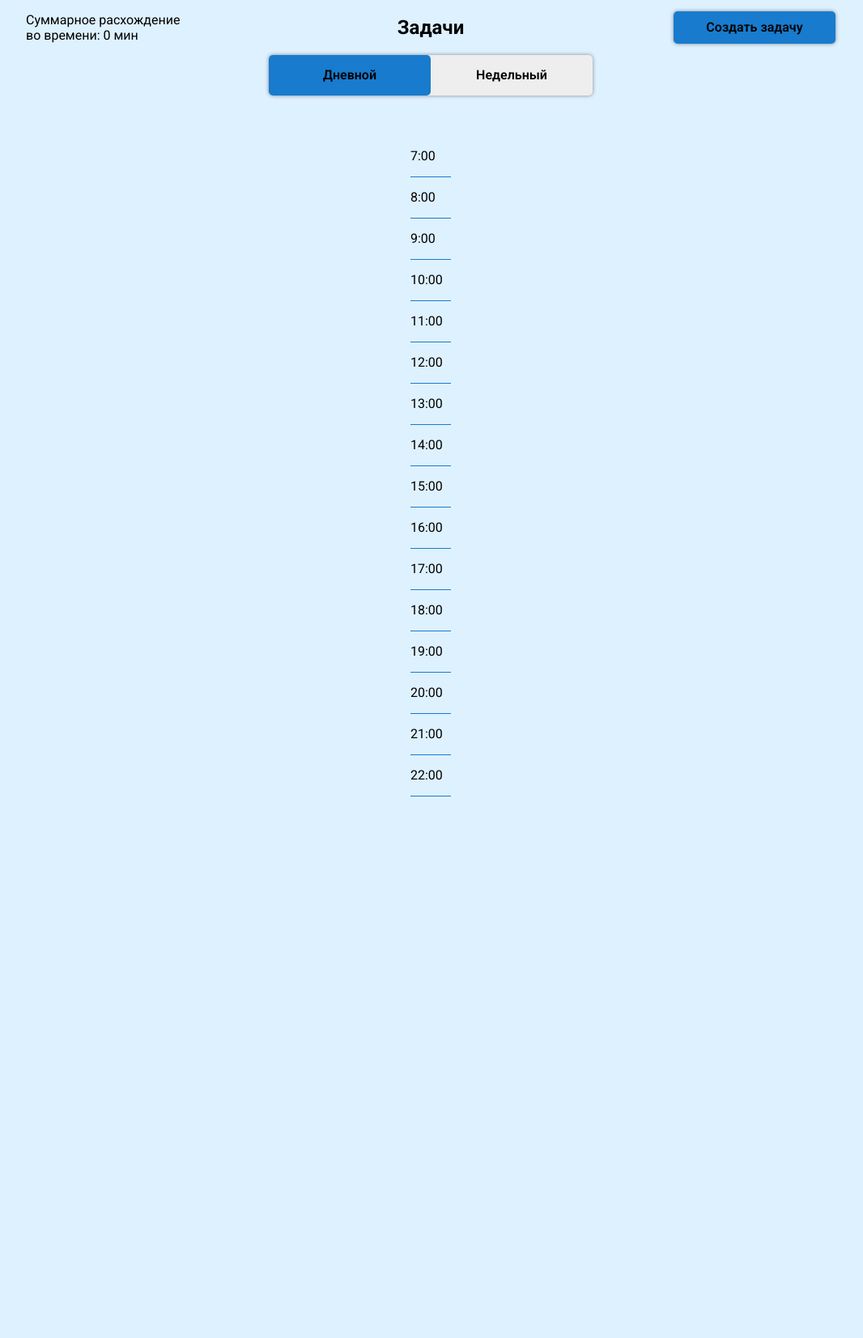
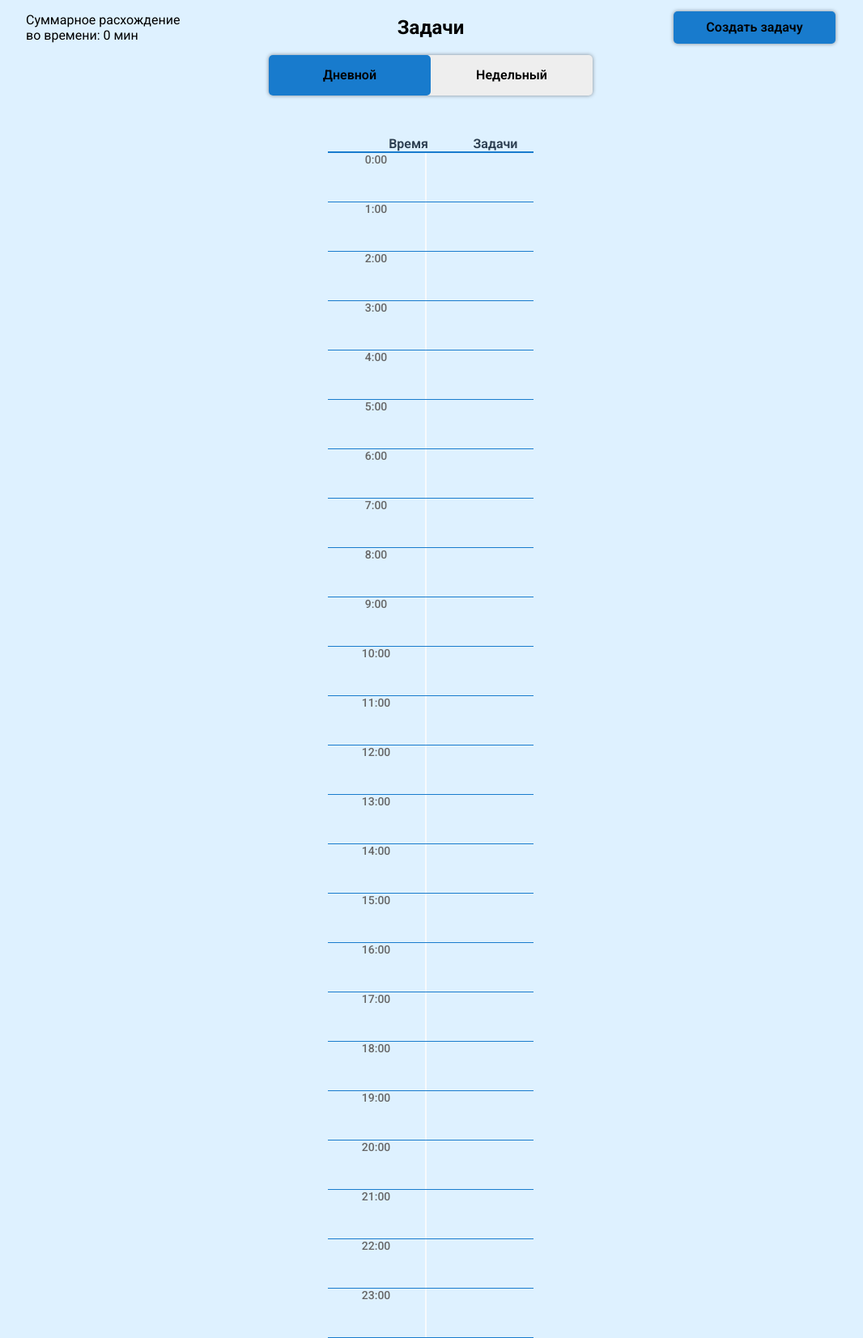
Before and after one commit to Naka4442/wonderful-planner, a Flask app: page / in a window 1280 px wide. Shown: the part 100-1753 px from the top of the page at 81% size, without its empty margins (108-1174 px from the left). Before the commit the page ends 1084 px from the top, so only its background shows below. Run offline with Flask 3, Linux system fonts and the light colour scheme; the visitor is signed in with stand-in values (Sample User, id 1); data that the repository does not hold is empty.

Commit message:
Более красивое расписание

```diff
--- a/main.py
+++ b/main.py
@@ -34,8 +34,7 @@ with get_db() as db:
             undone=undone,
             done=done,
             schedule=schedule,
-            difference=difference,
-            hours=list(range(7, 23))
+            difference=difference
         )
 
     @app.route("/weekly")
--- a/static/css/index.css
+++ b/static/css/index.css
@@ -179,15 +179,67 @@ main{
     background-color: #187bcd;
 }
 
-.schedule{
+.calendar-header{
     display: flex;
-    flex-direction: column;
+    border-bottom: 2px solid #187bcd;
+    padding: 0 20px;
+}
+.time-column{
+    width: 120px;
+    text-align: center;
+    font-weight: 600;
+    color: #2c3e50;
+    padding-left: 20px;
+}
+.tasks-column{
+    flex: 1;
+    padding-left: 20px;
+    font-weight: 600;
+    color: #2c3e50;
+}
+.time-slot{
+    display: flex;
+    min-height: 60px;
+    border-bottom: 1px solid #187bcd;
+    transition: background-color 0.2s ease;
 }
 
-.hour-block{
-    height: 50px;
-    width: 50px;
-    border-bottom: 1px solid #187bcd;
+.time-slot:hover{
+    background-color: #f8fafc;
+}
+
+.time-label{
+    width: 120px;
     display: flex;
-    align-items: center;
+    justify-content: center;
+    font-size: 14px;
+    color: #666;
+    font-weight: 500;
+    border-right: 2px solid #f8fafc;
 }
+.tasks-container{
+    flex: 1;
+    padding: 10px 20px;
+    position: relative;
+}
+.scheduled-task{
+    background-color: #187bcd;
+    border-radius: 8px;
+    padding: 12px;
+    margin-bottom: 5px;
+    color: white;
+    cursor: pointer;
+    box-shadow: 0 3px 6px rgba(0, 0, 0, 0.16), 0 3px 6px rgba(0, 0, 0, 0.23);
+    position: relative;
+    overflow: hidden;
+}
+
+.scheduled-task::before{
+    content: "";
+    position: absolute;
+    top: 0;
+    left: 0;
+    bottom: 0;
+    width: 4px;
+    background-color: aqua;
+}
--- a/templates/index.html
+++ b/templates/index.html
@@ -50,20 +50,36 @@
             {% endfor %}
         </div>
     </main> -->
-    <section class="schedule">
-        {% for hour in hours %}
-            <div class="hour-block">
-                <div class="hour">{{hour}}:00</div>
-                {% for task in schedule %}
-                    {% if task.repeat_time_start.hour  == hour %}
-                        <div class="schedule-task">
-                            <h4>{{ task.title }}</h4>
+    <div class="calendar-container">
+        <div class="calendar-header">
+            <div class="time-column">Время</div>
+            <div class="tasks-column">Задачи</div>
+        </div>
+        <div class="calendar-body">
+            {% for hour in range(24) %}
+            <div class="time-slot">
+                <div class="time-label">
+                    {{hour}}:00
+                </div>
+                <div class="tasks-container">
+                    {% for task in schedule %}
+                        {% if task.repeat_time_start.hour == hour %}
+                        <div
+                            class="scheduled-task"
+                            style="
+                            height: {{ (task.repeat_time_end.hour * 60 + task.repeat_time_end.minute - task.repeat_time_start.hour * 60 + task.repeat_time_start.minute)}};
+                            margin-top: {{ task.repeat_time_start.minute }}px;
+                            "
+                        >
+                            <div class="task-title">{{task.title}}</div>
                         </div>
-                    {% endif %}
-                {% endfor %}
+                        {% endif %}
+                    {% endfor %}
+                </div>
             </div>
-        {%  endfor %}
-    </section>
+            {% endfor %}
+        </div>
+    </div>
     <section class="modal hidden">
         <div class="check-task-modal">
             <h3>Завершение задачи</h3>
```
